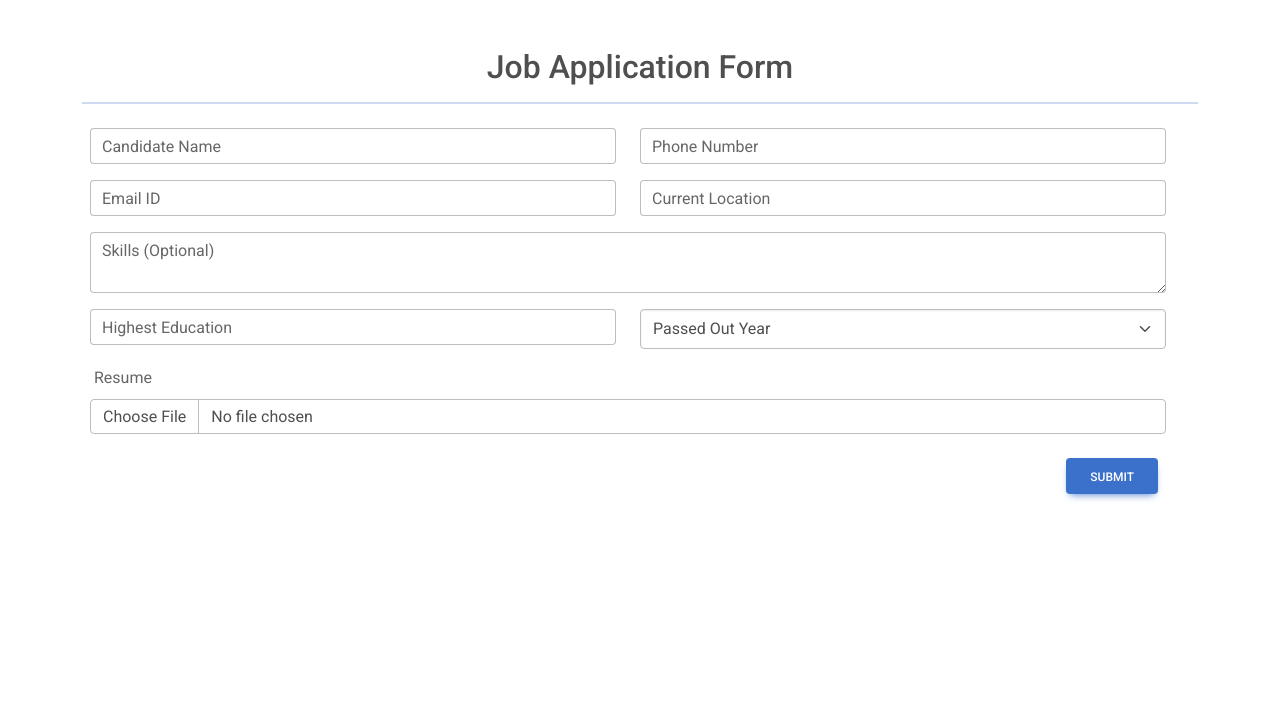
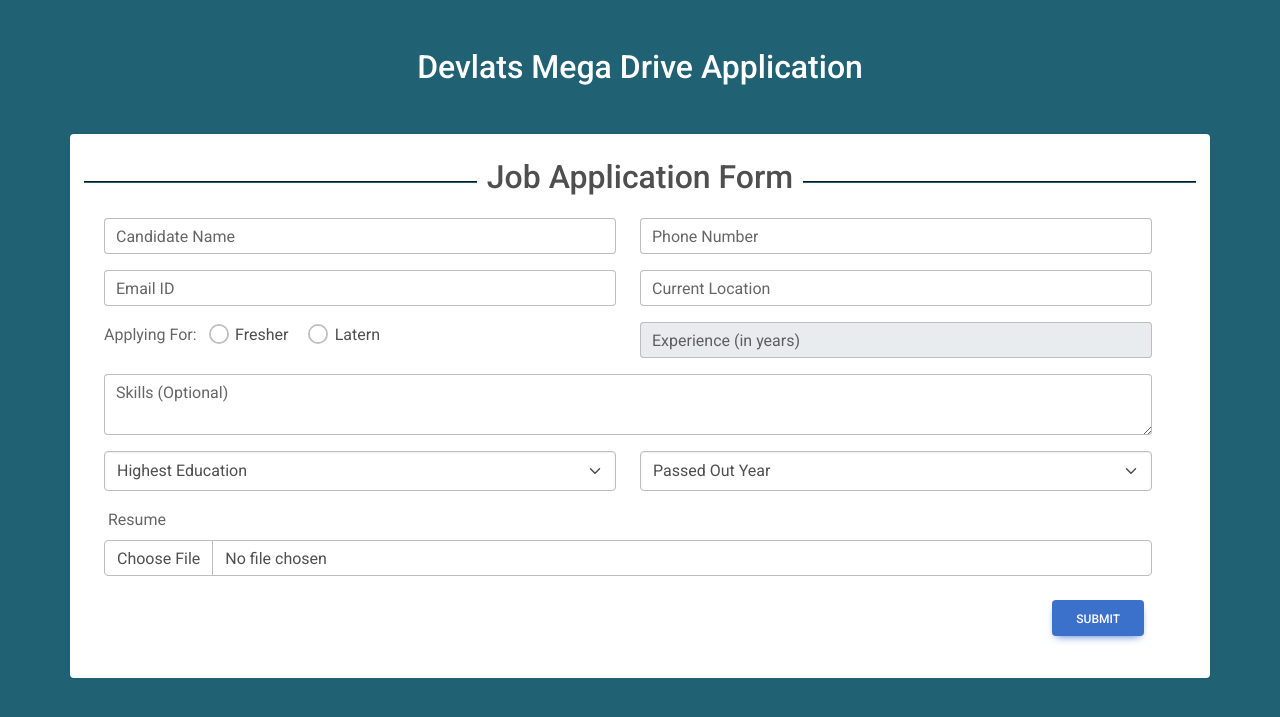
Before and after one commit to R0hithM/Python-Resource-Entry, a Flask app: page /job in a window 1280 px wide. Shown: the top 717 px of the page. Run offline with Flask 3, Linux system fonts and the light colour scheme.

Commit message:
Added CSS to Job Page

```diff
--- a/templates/job.html
+++ b/templates/job.html
@@ -42,14 +42,34 @@
         transform: rotate(360deg);
       }
     }
+
+    fieldset {
+      border-bottom: none !important;
+      border-right: none !important;
+      border-left: none !important;
+      border-color: #206273 !important;
+    }
+
+    fieldset,
+    legend {
+      all: revert;
+    }
   </style>
 </head>
 
-<body>
-  <div class="container mt-5">
-    <h2 class="mb-2 text-center">Job Application Form</h2>
-    <hr class="bg-primary border-2 border-top border-primary" />
-    <form method="post" action="/job" class="needs-validation row g-2" id="postForm" novalidate enctype="multipart/form-data">
+<body style="background-color: #206273;">
+  <h2 class="text-white text-center my-3 my-md-5">Devlats Mega Drive Application</h2>
+  <div class="container my-4 py-4 rounded bg-white">
+    <!-- <h2 class="mb-2 text-center">Job Application Form</h2>
+    <hr class="bg-primary border-2 border-top border-primary" /> -->
+
+    <fieldset class="reset">
+      <legend class="reset mx-auto">
+        <h2 class="mx-2">Job Application Form</h2>
+      </legend>
+
+      <form method="post" action="/job" class="needs-validation row g-2 align-items-center" id="postForm" novalidate
+        enctype="multipart/form-data">
 
         <div class="row mt-3">
           <div class="col-md-6 mb-3">
@@ -87,6 +107,30 @@
             </div>
           </div>
         </div>
+        <div class="row">
+          <div class="col-md-6 mb-3">
+            <label for="applyingFor" class="form-label me-2">Applying For:</label>
+            <div class="form-check form-check-inline">
+              <input class="form-check-input" type="radio" name="inlineRadioOptions" id="fresher-radio" value="fresher"
+                required />
+              <label class="form-check-label" for="inlineRadio1">Fresher</label>
+            </div>
+            <div class="form-check form-check-inline">
+              <input class="form-check-input" type="radio" name="inlineRadioOptions" id="latern-radio" value="latern"
+                required />
+              <label class="form-check-label" for="inlineRadio2">Latern</label>
+            </div>
+          </div>
+
+          <div class="col-md-6 mb-3">
+            <div class="form-outline">
+              <input type="number" step="0.1" min="1" max="50" class="form-control" id="experience" name="experience"
+                disabled required>
+              <label class="form-label" for="experience">Experience (in years)</label>
+              <div class="invalid-feedback">Please provide your experience.</div>
+            </div>
+          </div>
+        </div>
 
         <div class="row">
           <div class="col-md-12 mb-3">
@@ -100,11 +144,25 @@
 
         <div class="row">
           <div class="col-md-6 mb-3">
-          <div class="form-outline">
+            <div class="form-group">
+              <select class="form-select" id="education" name="education" required>
+                <option value="" hidden>Highest Education</option>
+                <option value="Degree">Degree</option>
+                <option value="Polytechnic">Polytechnic</option>
+                <option value="Btech">Btech</option>
+                <option value="Mtech">Mtech</option>
+                <option value="MBA">MBA</option>
+                <option value="MCA">MCA</option>
+                <option value="Post Graduation">Post Graduation</option>
+              </select>
+              <div class="invalid-feedback">Please select a highest education.</div>
+            </div>
+
+            <!-- <div class="form-outline">
               <input type="text" class="form-control" id="education" name="education" required>
               <label class="form-label" for="education">Highest Education</label>
               <div class="invalid-feedback">Please provide highest education.</div>
-          </div>
+            </div> -->
           </div>
 
           <div class="col-md-6 mb-3">
@@ -135,6 +193,7 @@
         </div>
 
       </form>
+    </fieldset>
 
     <!-- Loader -->
     <div class="loader-overlay d-none" id="loaderOverlay">
@@ -209,6 +268,18 @@
         }, false)
       })
     })()
+
+    const radioFresher = document.getElementById("fresher-radio");
+    const radioLatern = document.getElementById("latern-radio");
+    const experience = document.getElementById("experience");
+
+    radioFresher.addEventListener("change", function () {
+      experience.disabled = true;
+    });
+
+    radioLatern.addEventListener("change", function () {
+      experience.disabled = false;
+    });
   </script>
 </body>
 
```
Also changed, not shown: templates/index copy.html (deleted, +0 -52 lines). Lines whose indentation alone changed are shown as unchanged.
